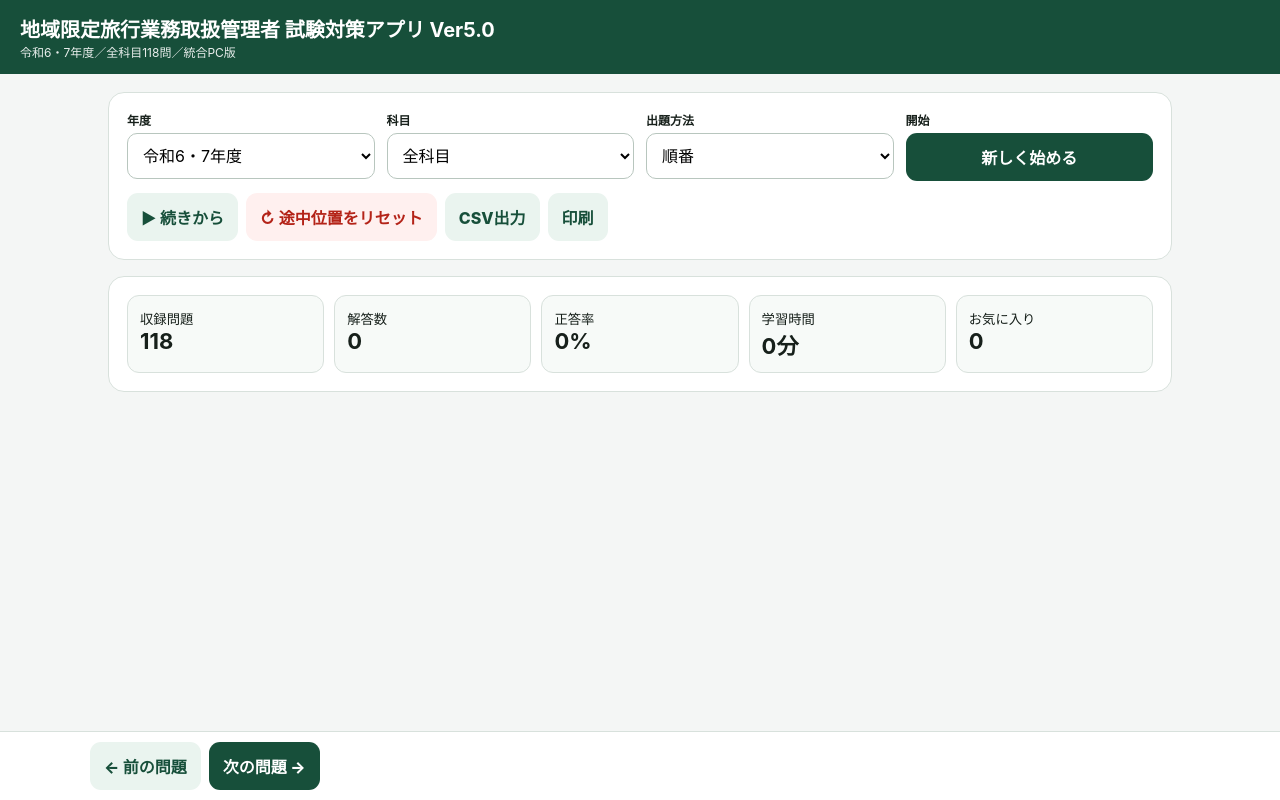
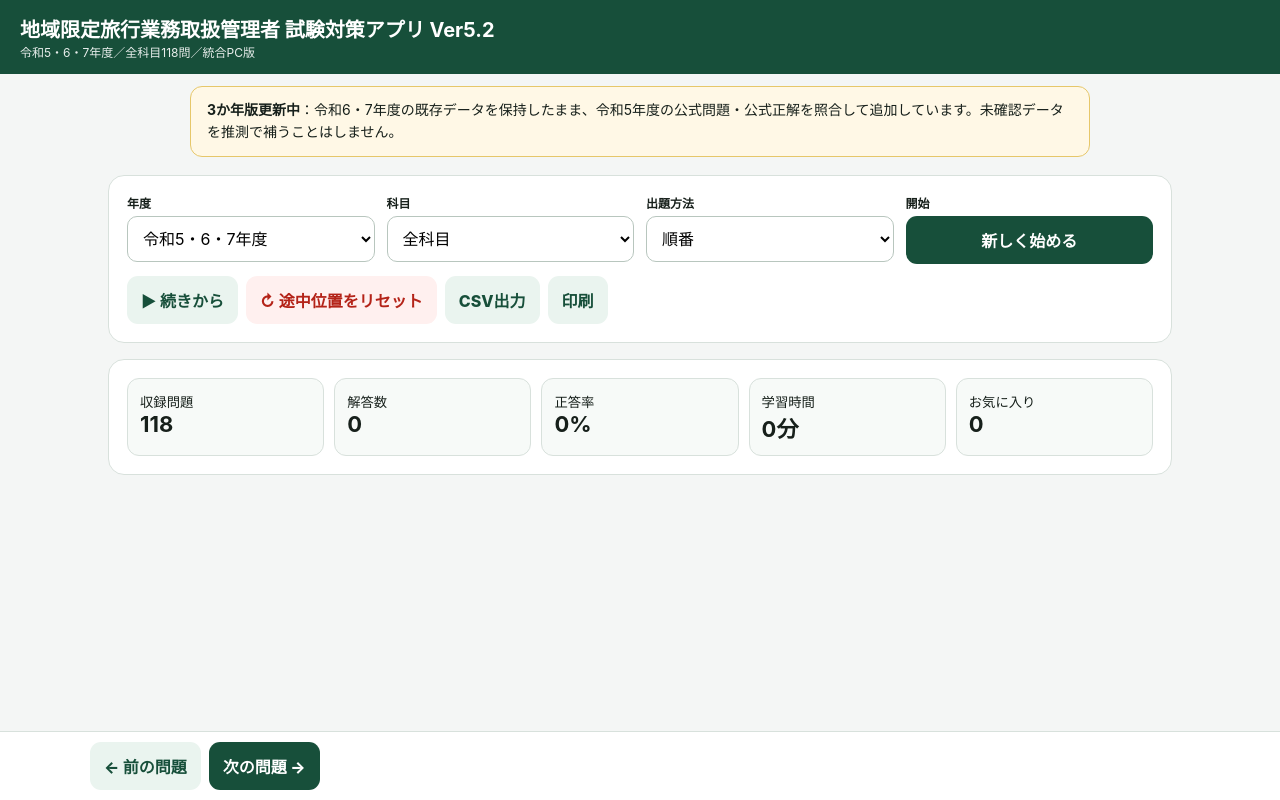
Before and after one commit to ino104/chiiki-ryoko-quiz, a plain HTML site: page index.html in a window 1280 px wide. Drawn offline with Linux system fonts and the light colour scheme.

Commit message:
Ver5.2: prepare R5-R7 three-year edition without removing existing data

```diff
--- a/index.html
+++ b/index.html
@@ -1,7 +1,7 @@
 <!doctype html>
 <html lang="ja"><head><meta charset="utf-8"><meta name="viewport" content="width=device-width,initial-scale=1">
 <meta name="theme-color" content="#174f3a"><link rel="manifest" href="manifest.webmanifest">
-<title>地域限定旅行業務取扱管理者 Ver5.0</title>
+<title>地域限定旅行業務取扱管理者 Ver5.2</title>
 <style>
 :root{--g:#174f3a;--p:#eaf4ef;--l:#d8e1dc;--r:#b42318;--b:#175cd3}
 *{box-sizing:border-box}body{margin:0;background:#f4f6f5;color:#17201b;font-family:-apple-system,BlinkMacSystemFont,"Yu Gothic","Hiragino Sans",sans-serif}
@@ -20,10 +20,10 @@ button{border:0;border-radius:11px;padding:12px 14px;font-weight:800;cursor:poin
 @media(max-width:800px){.grid{grid-template-columns:1fr 1fr}.stats{grid-template-columns:1fr 1fr}.question{font-size:19px}.choices{grid-template-columns:1fr 1fr}}
 @media print{header,.setup,.toolbar,footer,.answer-area .actions{display:none!important}main{max-width:none;padding:0}.card{border:0}.question{font-size:16px}}
 </style></head>
-<body><header><h1>地域限定旅行業務取扱管理者 試験対策アプリ Ver5.0</h1><div class="sub">令和6・7年度／全科目118問／統合PC版</div></header>
-<main>
+<body><header><h1>地域限定旅行業務取扱管理者 試験対策アプリ Ver5.2</h1><div class="sub">令和5・6・7年度／全科目118問／統合PC版</div></header>
+<div id="data-status-banner" style="max-width:900px;margin:12px auto 0;padding:12px 16px;background:#fff8e6;border:1px solid #e6c76a;border-radius:12px;font-size:14px;line-height:1.6"><b>3か年版更新中</b>：令和6・7年度の既存データを保持したまま、令和5年度の公式問題・公式正解を照合して追加しています。未確認データを推測で補うことはしません。</div><main>
 <section class="card setup"><div class="grid">
-<div><label>年度</label><select id="year"><option value="all">令和6・7年度</option><option value="6">令和6年度</option><option value="7">令和7年度</option></select></div>
+<div><label>年度</label><select id="year"><option value="all">令和5・6・7年度</option><option value="6">令和6年度</option><option value="7">令和7年度</option></select></div>
 <div><label>科目</label><select id="subject"><option value="all">全科目</option><option value="law">旅行業法</option><option value="terms">旅行業約款等</option><option value="practice">国内旅行実務</option></select></div>
 <div><label>出題方法</label><select id="mode"><option value="order">順番</option><option value="random5">ランダム5問</option><option value="random10">ランダム10問</option><option value="wrong">間違い復習</option><option value="favorite">お気に入り</option></select></div>
 <div><label>開始</label><button id="start" class="primary" style="width:100%">新しく始める</button></div></div>
```
